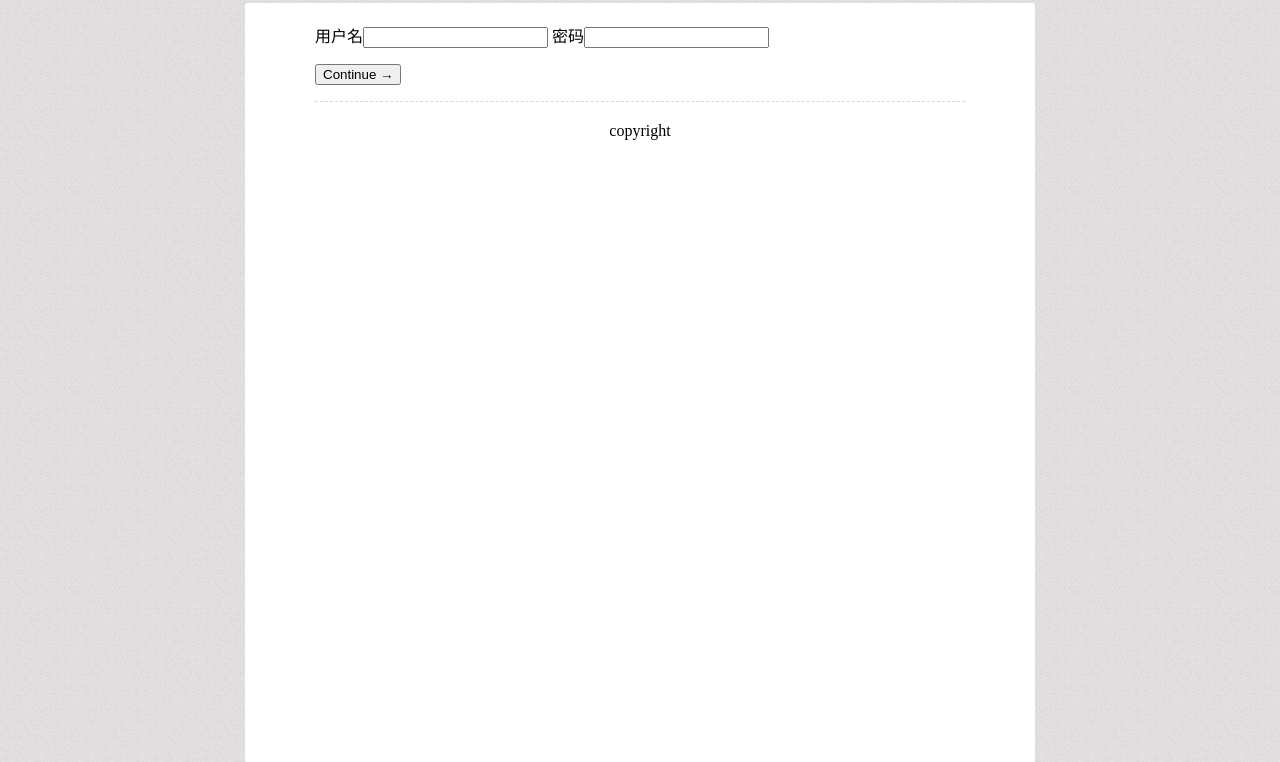
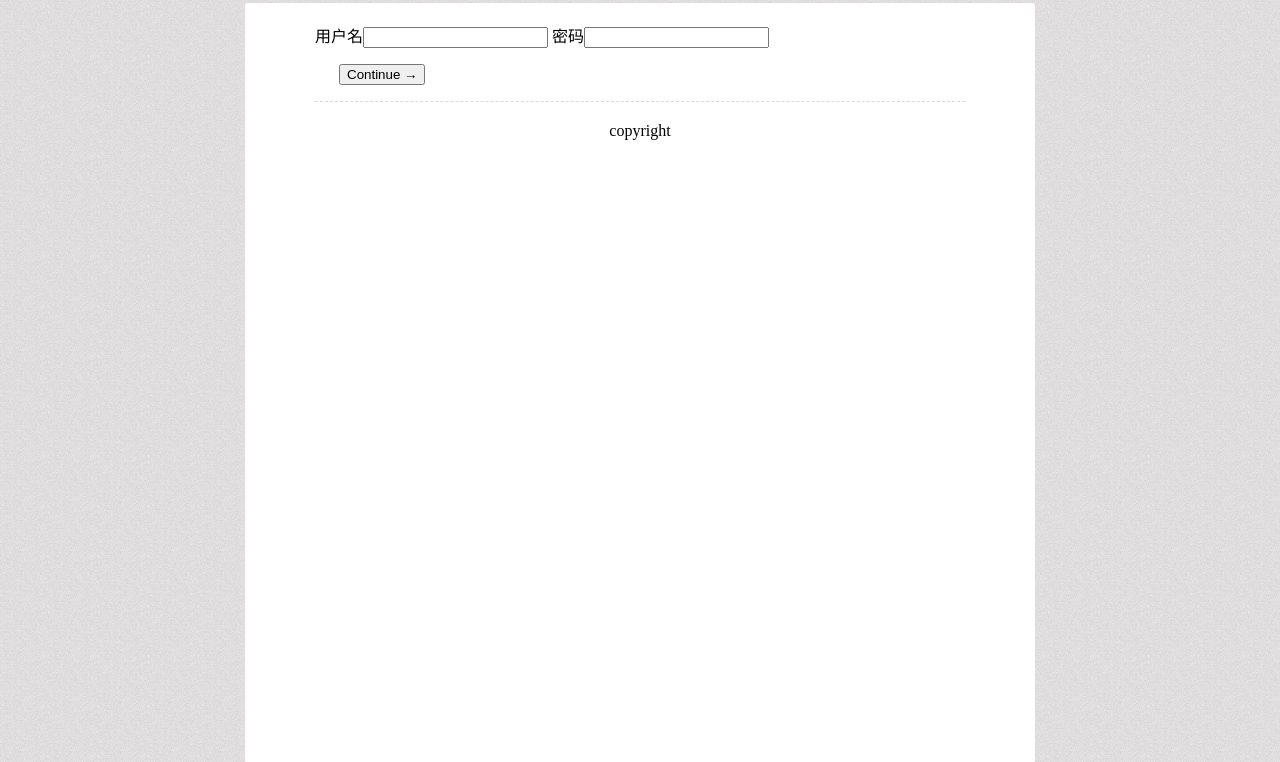
Before and after one commit to coderhwz/online-md-blog, a Flask app: page /login in a window 1280 px wide. Shown: the top 762 px of the page. Run offline with Flask 2, Linux system fonts and the light colour scheme.

Commit message:
添加缩进

```diff
--- a/static/css/style.css
+++ b/static/css/style.css
@@ -33,6 +33,9 @@ article{
     line-height:20px;
     min-height:80%;
 }
+p {
+    text-indent:24px;
+}
 
 article h2{
     font-size:16px;
```
